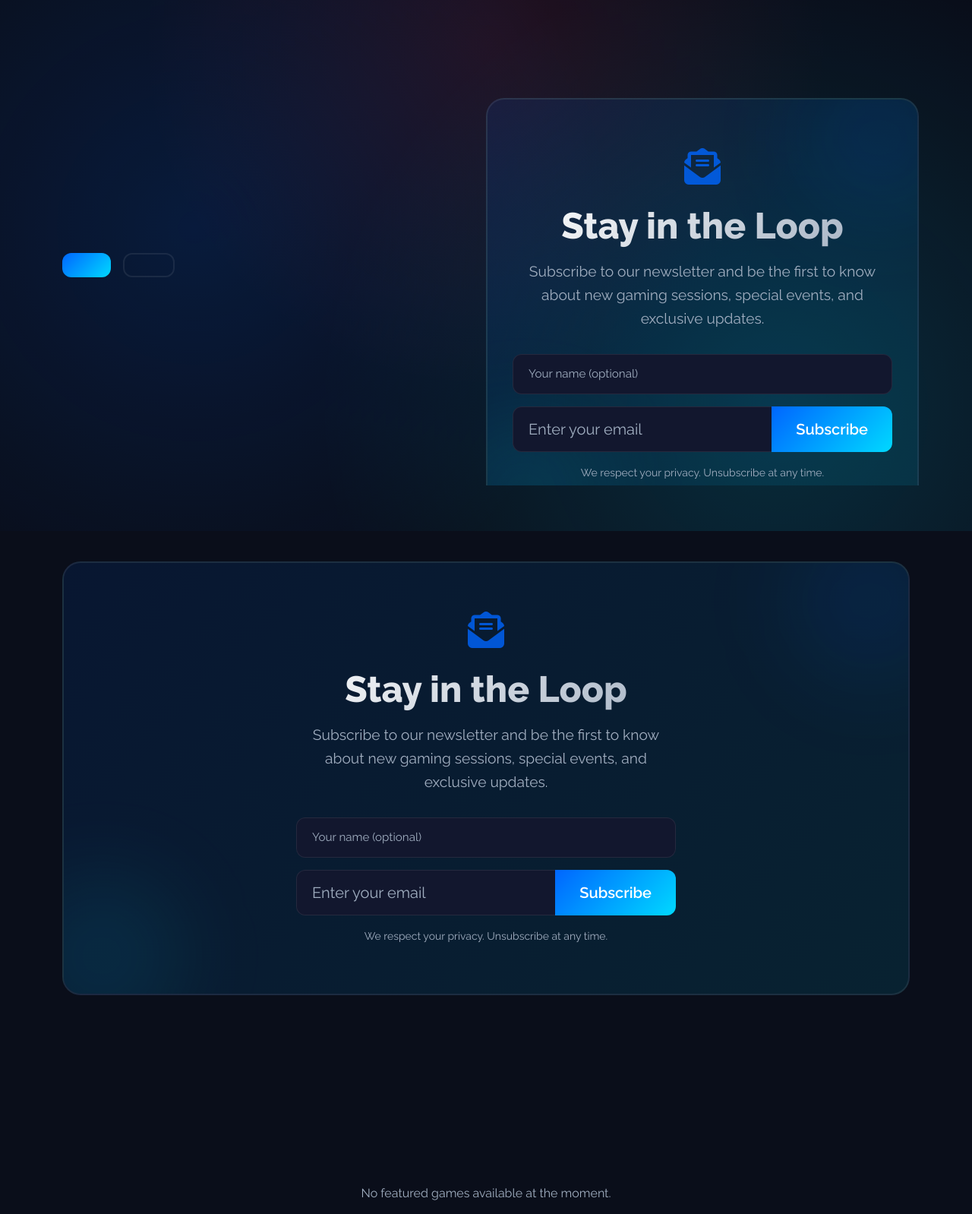
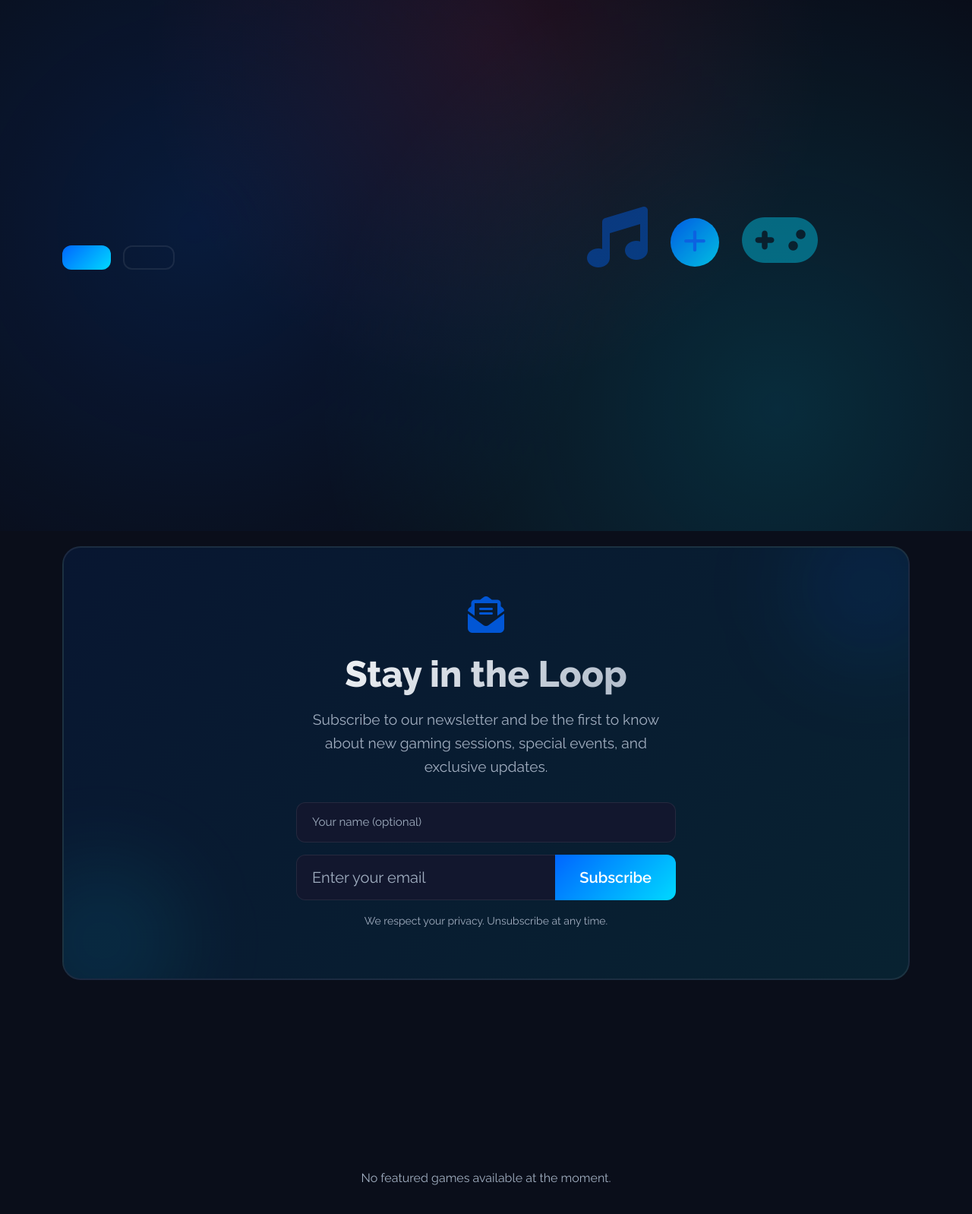
Before and after one commit to narevent/VUM-web, a Django app: page /en/ in a window 1280 px wide. Shown: the part 101-1699 px from the top of the page at 76% size. Run offline with Django 4.2, Linux system fonts and the light colour scheme; data that the repository does not hold is empty; some libraries are stand-ins or nearby versions; some web fonts are replaced.

Commit message:
hero section without newsletter subscription

```diff
--- a/templates/company/home.html
+++ b/templates/company/home.html
@@ -21,43 +21,15 @@
                     </a>
                 </div>
             </div>
-            <div class="col-lg-6" style="padding: 10px 0 !important;">
+            <div class="col-lg-6">
                 <div class="hero-visual" style="position: relative; height: 400px;">
-                    <div style="background: linear-gradient(135deg, rgba(0, 102, 255, 0.1) 0%, rgba(0, 217, 255, 0.1) 100%); border: 2px solid var(--border-color); border-radius: 24px; padding: 4rem 2rem; text-align: center; position: relative; overflow: hidden;">
-                        <!-- Decorative elements -->
-                        <div style="position: absolute; top: -50px; right: -50px; width: 200px; height: 200px; border-radius: 50%; background: rgba(0, 102, 255, 0.1); filter: blur(60px);"></div>
-                        <div style="position: absolute; bottom: -50px; left: -50px; width: 200px; height: 200px; border-radius: 50%; background: rgba(0, 217, 255, 0.1); filter: blur(60px);"></div>
-
-                        <div style="position: relative; z-index: 1; max-width: 600px; margin: 0 auto;">
-                            <div style="margin-bottom: 1.5rem;">
-                                <i class="fas fa-envelope-open-text" style="font-size: 3rem; color: var(--primary-color); opacity: 0.8;"></i>
+                    <div style="position: absolute; top: 50%; left: 50%; transform: translate(-50%, -50%); text-align: center;">
+                        <div style="display: flex; gap: 2rem; align-items: center; justify-content: center;">
+                            <i class="fas fa-music" style="font-size: 5rem; opacity: 0.4; color: var(--primary-color); animation: float 3s ease-in-out infinite;"></i>
+                            <div style="width: 60px; height: 60px; border-radius: 50%; background: var(--gradient-1); display: flex; align-items: center; justify-content: center; animation: pulse 2s ease-in-out infinite;">
+                                <a href="{% url 'about' %}"><i class="fas fa-plus" style="font-size: 2rem;"></i></a>
                             </div>
-                            <h2 class="section-title" style="margin-bottom: 1rem;">Stay in the Loop</h2>
-                            <p class="section-subtitle" style="margin-bottom: 2rem; max-width: 500px; margin-left: auto; margin-right: auto;">
-                                Subscribe to our newsletter and be the first to know about new gaming sessions, special events, and exclusive updates.
-                            </p>
-
-                            <!-- Newsletter Form -->
-                            <form id="newsletter-form" method="post" style="max-width: 500px; margin: 0 auto;">
-                                {% csrf_token %}
-                                <div id="newsletter-message" style="margin-bottom: 1rem; display: none;"></div>
-
-                                <div class="mb-3">
-                                    <input type="text" name="name" class="form-control" placeholder="Your name (optional)" style="background: var(--card-bg); border: 1px solid var(--border-color); color: var(--text-primary); padding: 0.875rem 1.25rem; border-radius: 12px;">
-                                </div>
-
-                                <div class="input-group input-group-lg" style="margin-bottom: 1rem;">
-                                    <input type="email" name="email" class="form-control" placeholder="Enter your email" required style="background: var(--card-bg); border: 1px solid var(--border-color); color: var(--text-primary); padding: 0.875rem 1.25rem; border-radius: 12px 0 0 12px;">
-                                    <button type="submit" class="btn btn-primary" style="padding: 0 2rem; border-radius: 0 12px 12px 0;">
-                                        <span id="subscribe-btn-text">Subscribe</span>
-                                        <i id="subscribe-spinner" class="fas fa-spinner fa-spin" style="display: none;"></i>
-                                    </button>
-                                </div>
-
-                                <small style="color: var(--text-secondary); display: block;">
-                                    We respect your privacy. Unsubscribe at any time.
-                                </small>
-                            </form>
+                            <i class="fas fa-gamepad" style="font-size: 5rem; opacity: 0.4; color: var(--secondary-color); animation: float 3s ease-in-out infinite 1s;"></i>
                         </div>
                     </div>
                 </div>
```
